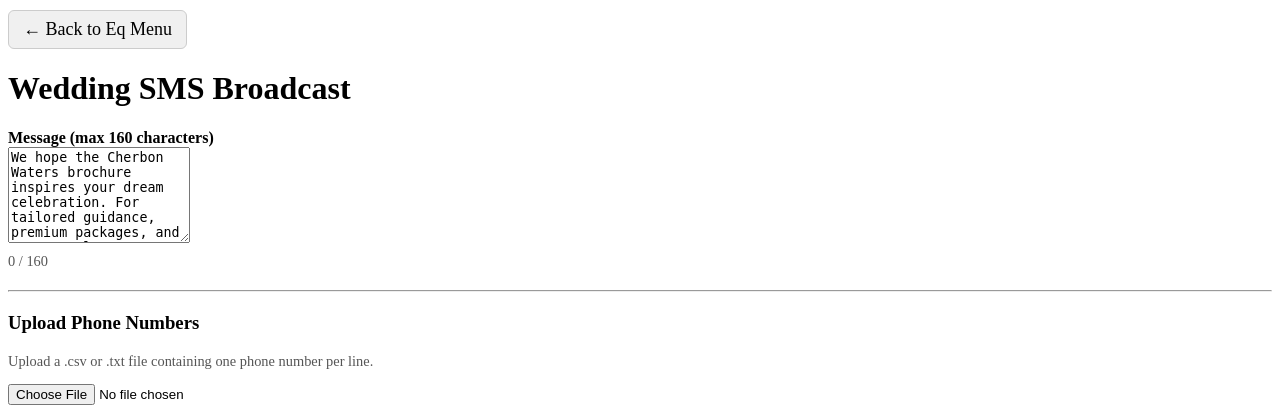
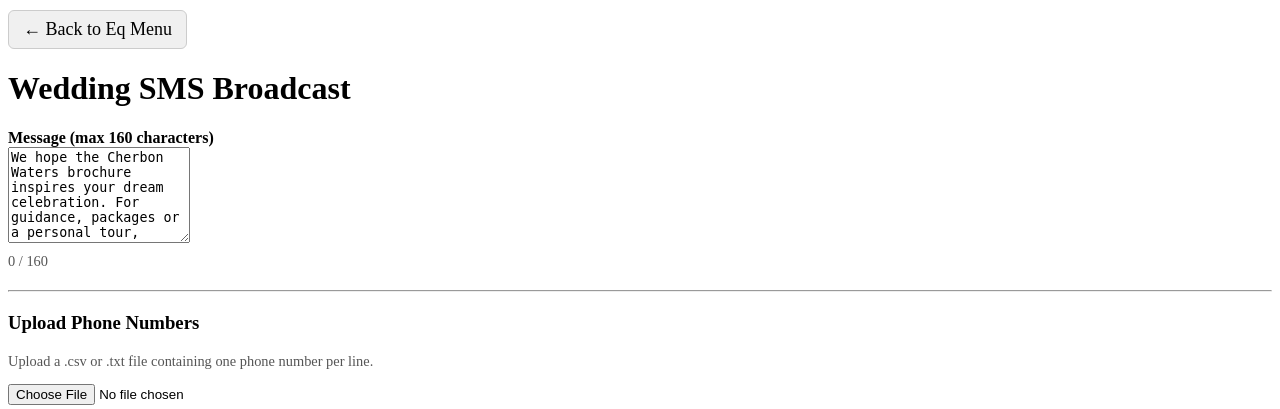
Before and after one commit to blackmustangsally1970-prog/CherbonApp, a Flask app: page /wedding/sms in a window 1280 px wide. Shown: the top 409 px of the page. Run offline with Flask 3, Linux system fonts and the light colour scheme; data that the repository does not hold is empty.

Commit message:
Update wedding SMS copy and deploy latest changes

```diff
--- a/templates/wedding_sms.html
+++ b/templates/wedding_sms.html
@@ -43,7 +43,8 @@
 
     <label for="message"><strong>Message (max 160 characters)</strong></label><br>
     <textarea id="message" rows="6" maxlength="160">
-We hope the Cherbon Waters brochure inspires your dream celebration. For tailored guidance, premium packages, and a personal tour, connect with Jenny on 0405 184 280.
+We hope the Cherbon Waters brochure inspires your dream celebration. For guidance, packages or a personal tour, contact Jenny on 0405 184 280.
+
     </textarea>
 
     <div id="charCount" style="margin-top: 6px; font-size: 0.9em; color: #555;">
```
